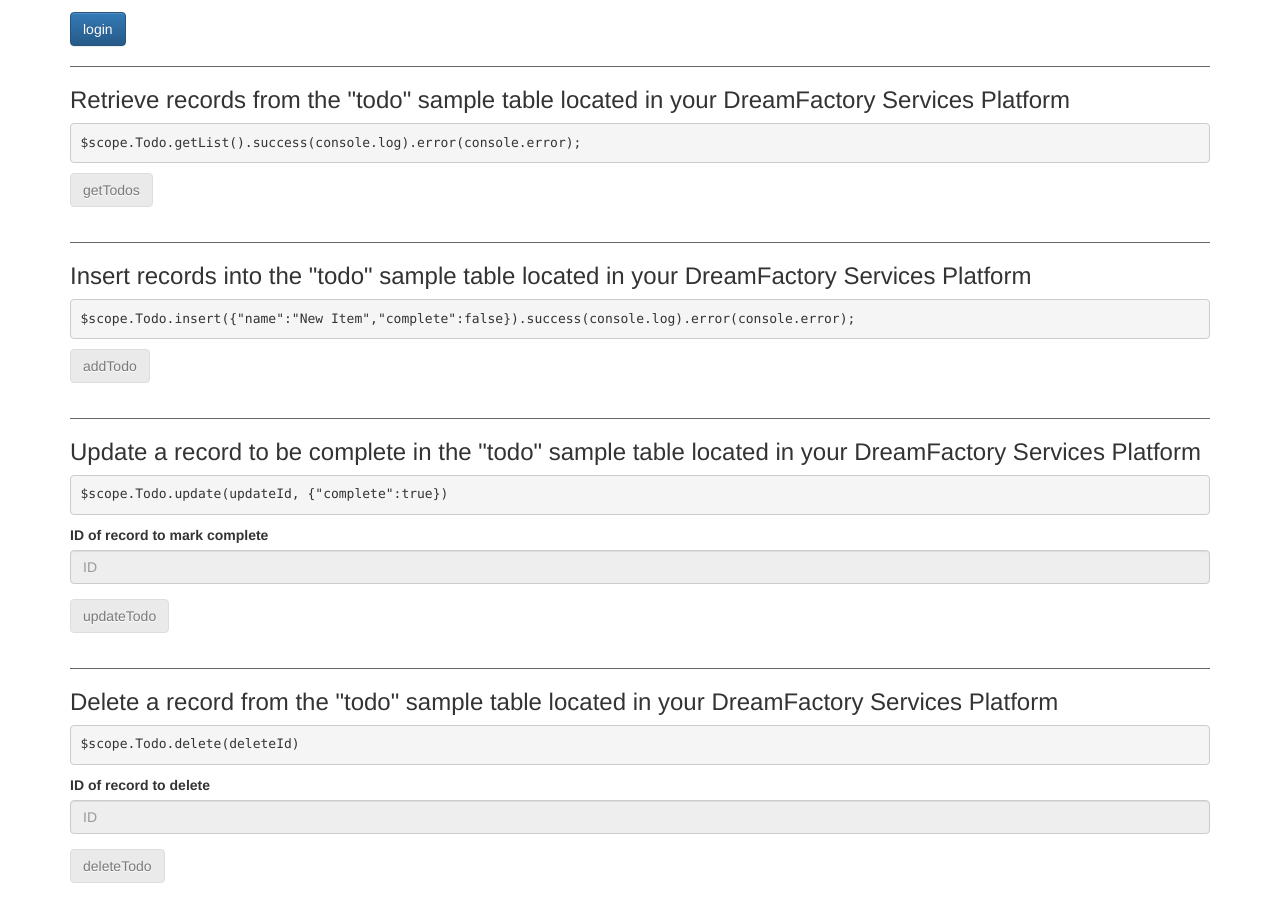
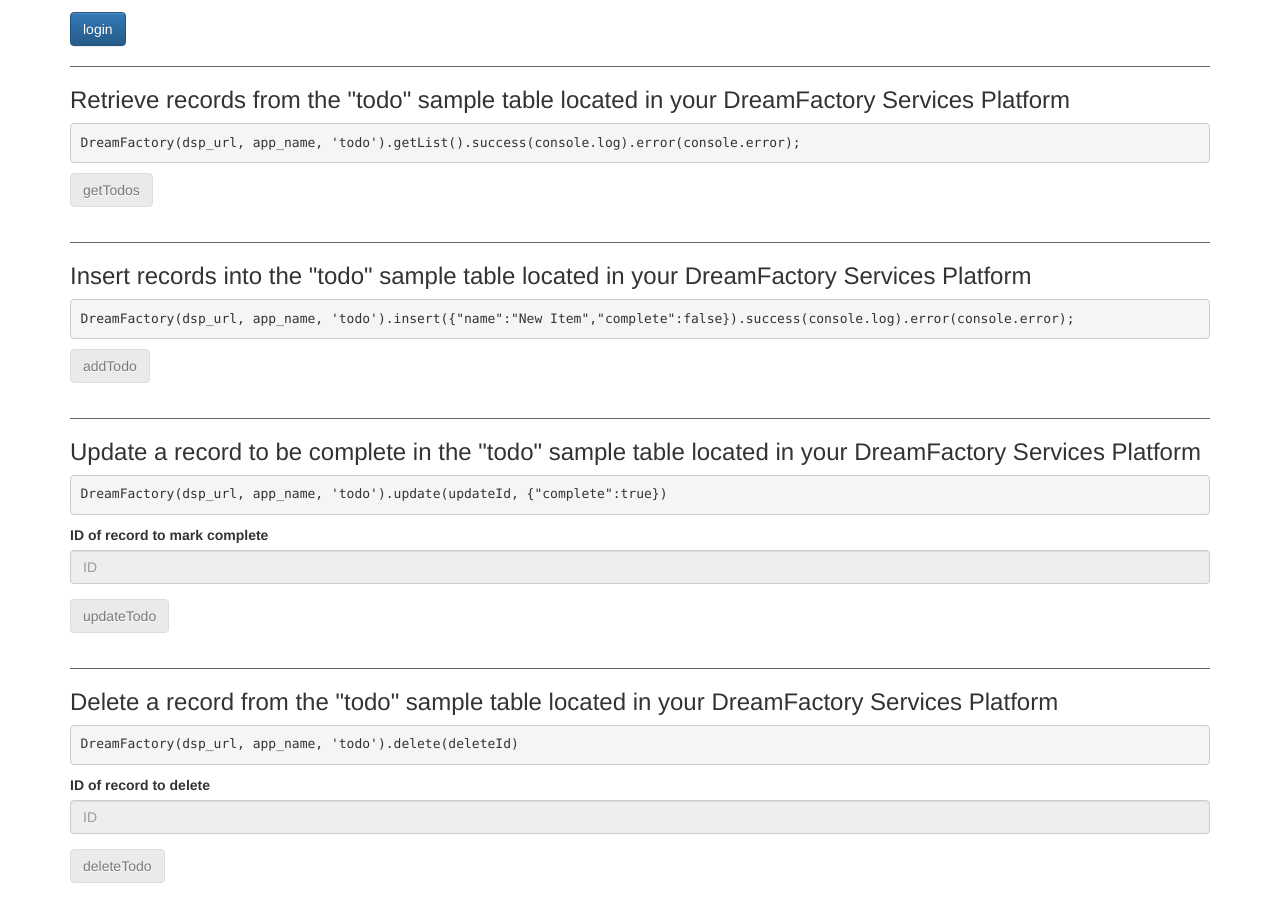
Before and after one commit to konsumer/ng-dreamfactory, a plain HTML site: page index.html in a window 1280 px wide. Shown: the part 666-1588 px from the top of the page. Drawn offline with nearby package versions, Linux system fonts and the light colour scheme; some packages are replaced by stand-ins of ours.

Commit message:
explicit objects

```diff
--- a/index.html
+++ b/index.html
@@ -60,7 +60,7 @@
             <section id="demoGet">
                 <h3>Retrieve records from the "todo" sample table located in your DreamFactory Services Platform</h3>
 
-                <pre class="prettyprint languague-javascript">$scope.Todo.getList().success(console.log).error(console.error);</pre>
+                <pre class="prettyprint languague-javascript">DreamFactory(dsp_url, app_name, 'todo').getList().success(console.log).error(console.error);</pre>
                 <div class="form-group">
                     <button ng-disabled="disabled.get||!loggedIn" class="btn btn-default" ng-click="getTodos()">getTodos</button>
                 </div>
@@ -77,7 +77,7 @@
             <section id="demoInsert">
                 <h3>Insert records into the "todo" sample table located in your DreamFactory Services Platform</h3>
 
-                <pre class="prettyprint languague-javascript">$scope.Todo.insert({"name":"New Item","complete":false}).success(console.log).error(console.error);</pre>
+                <pre class="prettyprint languague-javascript">DreamFactory(dsp_url, app_name, 'todo').insert({"name":"New Item","complete":false}).success(console.log).error(console.error);</pre>
                 <div class="form-group">
                     <button ng-disabled="disabled.insert||!loggedIn" class="btn btn-default" ng-click="addTodo()">addTodo</button>
                 </div>
@@ -93,7 +93,7 @@
 
             <section id="demoUpdate">
                 <h3>Update a record to be complete in the "todo" sample table located in your DreamFactory Services Platform</h3>
-                <pre class="prettyprint languague-javascript">$scope.Todo.update(updateId, {"complete":true})</pre>
+                <pre class="prettyprint languague-javascript">DreamFactory(dsp_url, app_name, 'todo').update(updateId, {"complete":true})</pre>
                 <div class="form-group">
                     <label for="updateId">ID of record to mark complete</label>
                     <input id="updateId" ng-disabled="disabled.update||!loggedIn" type="number" class="form-control" placeholder="ID" min="0" ng-model="updateId">
@@ -113,7 +113,7 @@
 
             <section id="demoDelete">
                 <h3>Delete a record from the "todo" sample table located in your DreamFactory Services Platform</h3>
-                <pre class="prettyprint languague-javascript">$scope.Todo.delete(deleteId)</pre>
+                <pre class="prettyprint languague-javascript">DreamFactory(dsp_url, app_name, 'todo').delete(deleteId)</pre>
                 <div class="form-group">
                     <label for="deleteId">ID of record to delete</label>
                     <input id="deleteId" ng-disabled="disabled.delete||!loggedIn" type="number" class="form-control" placeholder="ID" min="0" ng-model="deleteId">
```
